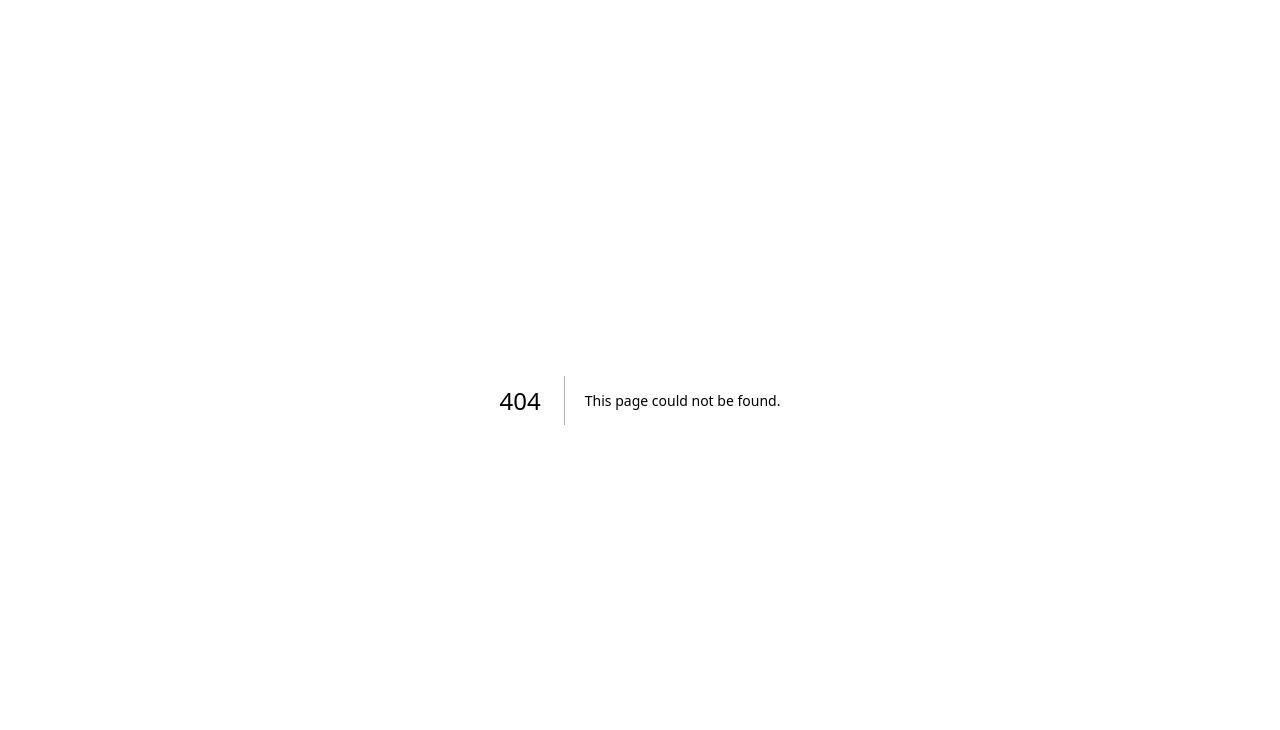
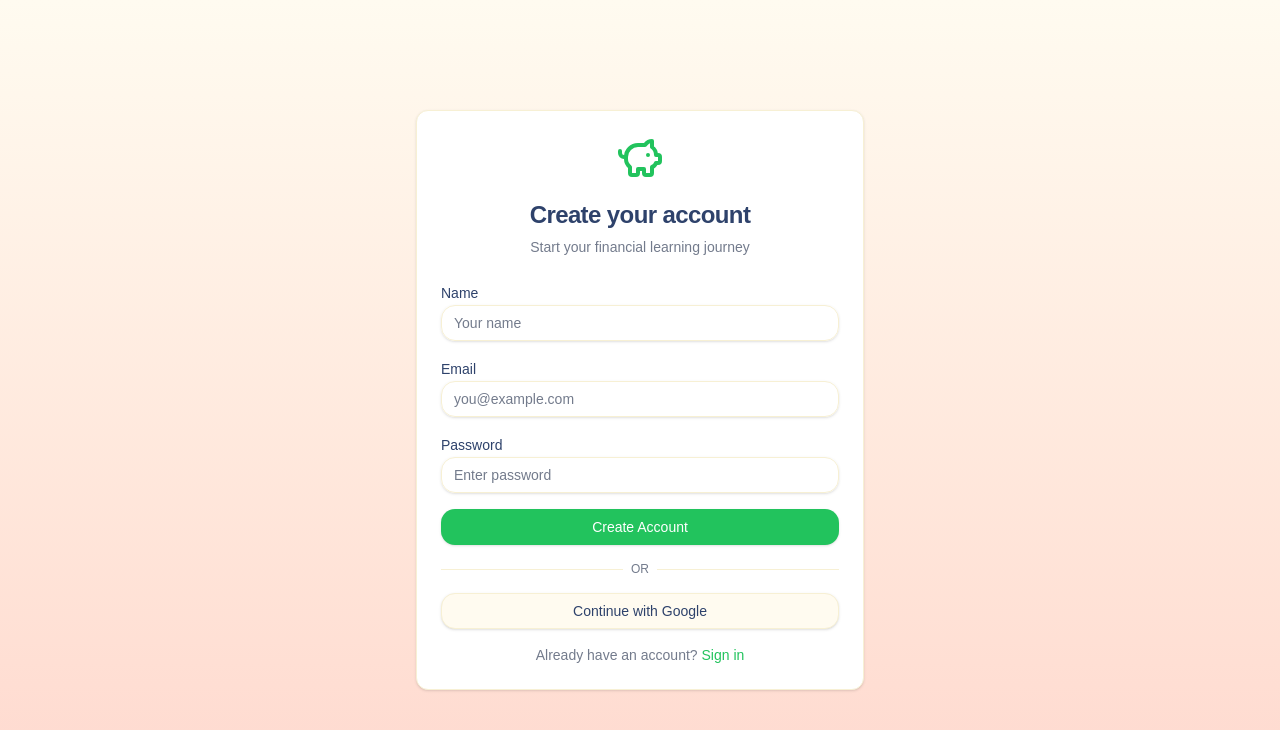
Before and after one commit to startupsandcode/CashCritters-V2, a Next.js app: page /signup in a window 1280 px wide. Before the commit this address had no page. Shown: the top 730 px of the page. Built offline with nearby package versions, Linux system fonts and the light colour scheme.

Commit message:
feat: add sign-up page with registration Server Action

```diff
--- /dev/null
+++ b/src/app/(auth)/signup/page.tsx
@@ -0,0 +1,129 @@
+"use client"
+
+import { useTransition, useState } from "react"
+import Link from "next/link"
+import { registerUser, loginWithGoogle } from "@/actions/auth"
+import { Button } from "@/components/ui/button"
+import { Input } from "@/components/ui/input"
+import { Label } from "@/components/ui/label"
+import {
+  Card,
+  CardContent,
+  CardDescription,
+  CardHeader,
+  CardTitle,
+} from "@/components/ui/card"
+import { PiggyBank } from "lucide-react"
+
+export default function SignUpPage() {
+  const [error, setError] = useState<string | null>(null)
+  const [isPending, startTransition] = useTransition()
+  const [isGooglePending, startGoogleTransition] = useTransition()
+
+  function handleSubmit(formData: FormData) {
+    setError(null)
+    startTransition(async () => {
+      const result = await registerUser(formData)
+      if (result?.error) {
+        setError(result.error)
+      }
+    })
+  }
+
+  function handleGoogleSignIn() {
+    setError(null)
+    startGoogleTransition(async () => {
+      await loginWithGoogle()
+    })
+  }
+
+  return (
+    <div className="flex min-h-screen items-center justify-center bg-gradient-to-b from-background to-accent/20 p-4">
+      <Card className="w-full max-w-md">
+        <CardHeader className="text-center">
+          <div className="flex justify-center mb-4">
+            <PiggyBank className="h-12 w-12 text-primary" />
+          </div>
+          <CardTitle className="text-2xl">Create your account</CardTitle>
+          <CardDescription>Start your financial learning journey</CardDescription>
+        </CardHeader>
+        <CardContent className="space-y-4">
+          <form action={handleSubmit} className="space-y-4">
+            <div className="space-y-2">
+              <Label htmlFor="name">Name</Label>
+              <Input
+                id="name"
+                name="name"
+                type="text"
+                autoComplete="name"
+                placeholder="Your name"
+                required
+              />
+            </div>
+            <div className="space-y-2">
+              <Label htmlFor="email">Email</Label>
+              <Input
+                id="email"
+                name="email"
+                type="email"
+                autoComplete="email"
+                placeholder="you@example.com"
+                required
+              />
+            </div>
+            <div className="space-y-2">
+              <Label htmlFor="password">Password</Label>
+              <Input
+                id="password"
+                name="password"
+                type="password"
+                autoComplete="new-password"
+                placeholder="Enter password"
+                required
+                minLength={8}
+              />
+            </div>
+            {error && (
+              <p role="alert" className="text-sm text-destructive">
+                {error}
+              </p>
+            )}
+            <Button
+              type="submit"
+              className="w-full"
+              disabled={isPending || isGooglePending}
+            >
+              {isPending ? "Creating account…" : "Create Account"}
+            </Button>
+          </form>
+
+          <div className="relative">
+            <div className="absolute inset-0 flex items-center">
+              <span className="w-full border-t" />
+            </div>
+            <div className="relative flex justify-center text-xs uppercase">
+              <span className="bg-card px-2 text-muted-foreground">or</span>
+            </div>
+          </div>
+
+          <Button
+            type="button"
+            variant="outline"
+            className="w-full"
+            disabled={isPending || isGooglePending}
+            onClick={handleGoogleSignIn}
+          >
+            {isGooglePending ? "Redirecting…" : "Continue with Google"}
+          </Button>
+
+          <p className="text-center text-sm text-muted-foreground">
+            Already have an account?{" "}
+            <Link href="/signin" className="text-primary hover:underline">
+              Sign in
+            </Link>
+          </p>
+        </CardContent>
+      </Card>
+    </div>
+  )
+}
```
